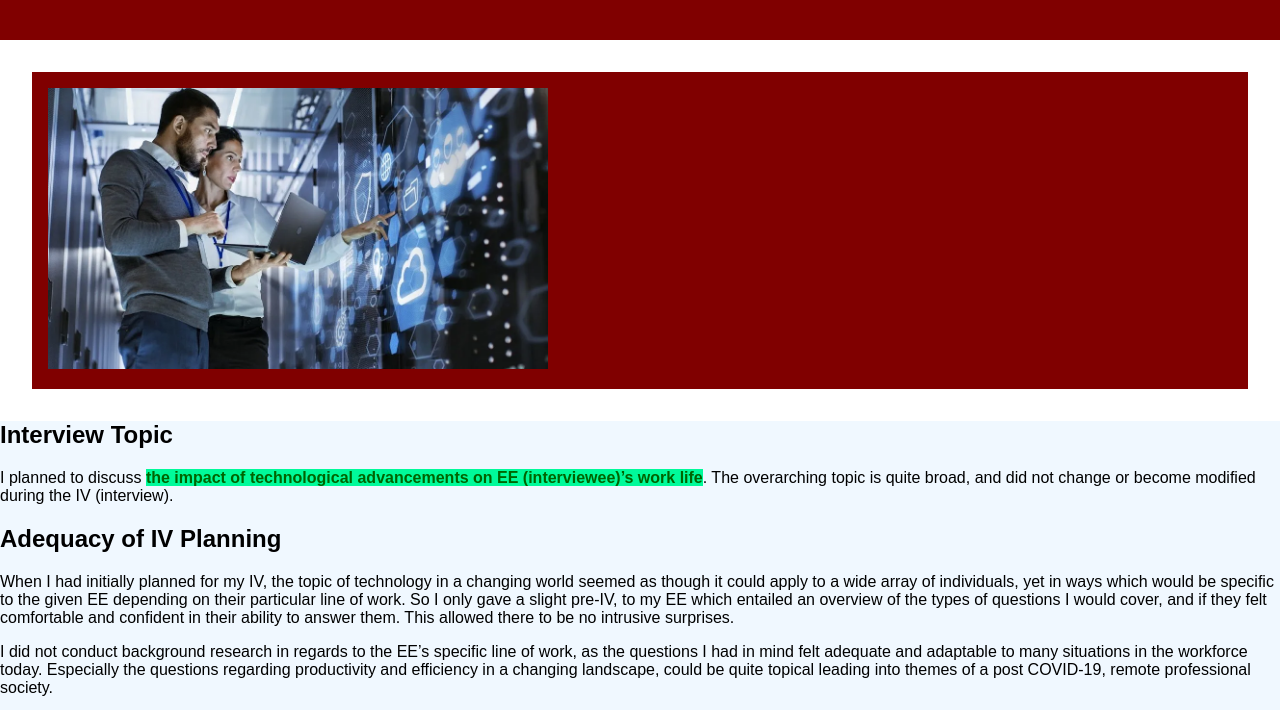
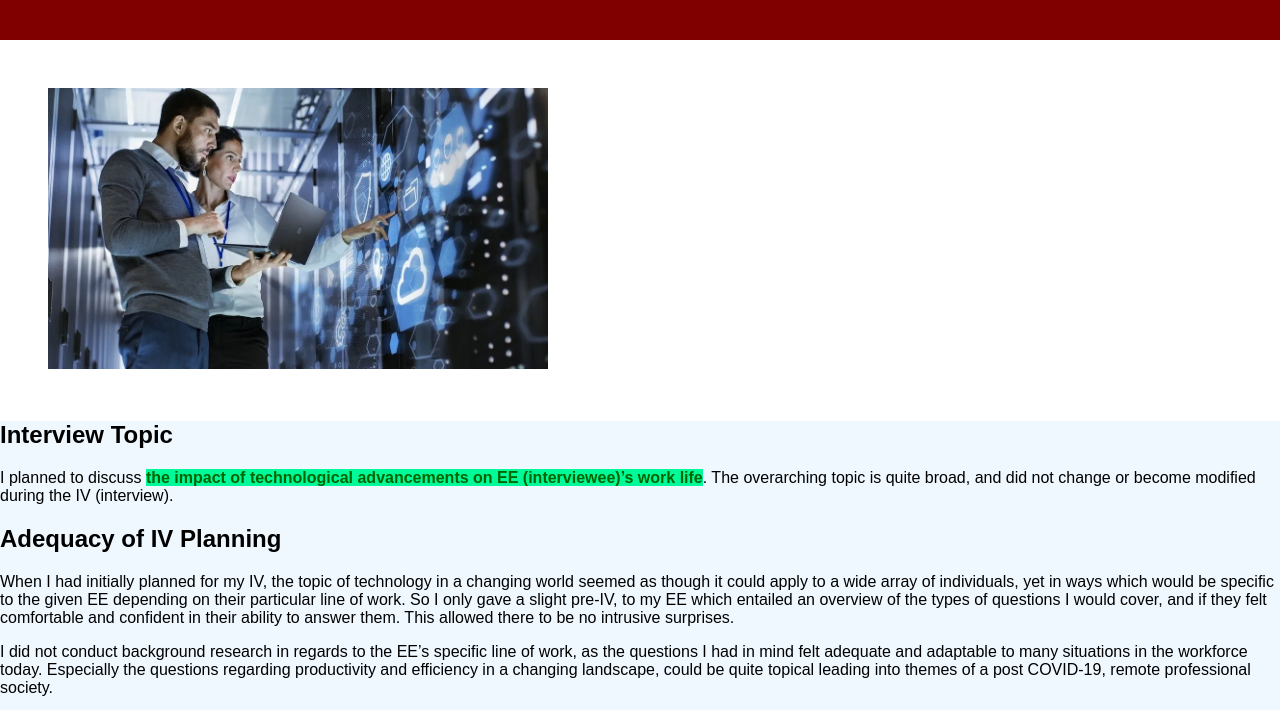
Before and after one commit to ZachLebowitz038/Project-Formatting-with-HTML-and-CSS, a plain HTML site: page index.html in a window 1280 px wide. Shown: the part 83-793 px from the top of the page. Drawn offline with Linux system fonts and the light colour scheme.

Commit message:
Update web.css

```diff
--- a/web.css
+++ b/web.css
@@ -11,8 +11,6 @@ header {
 }
 
 figure {
-  background-color: maroon;
-  color: white;
   border: 1px LightGray;
   padding: 1em;
   margin: 2em;
```
